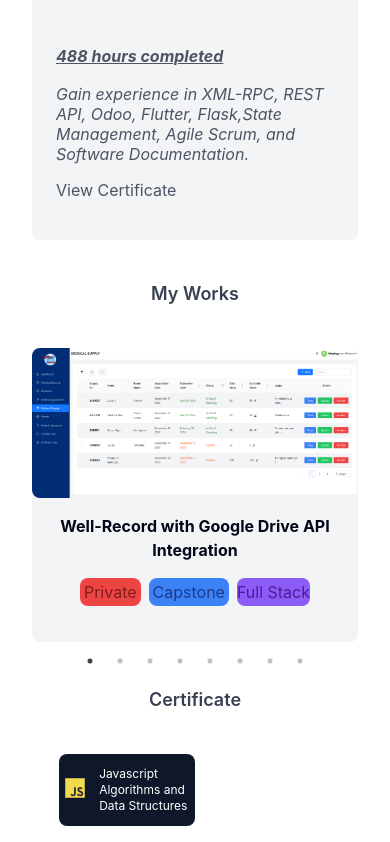
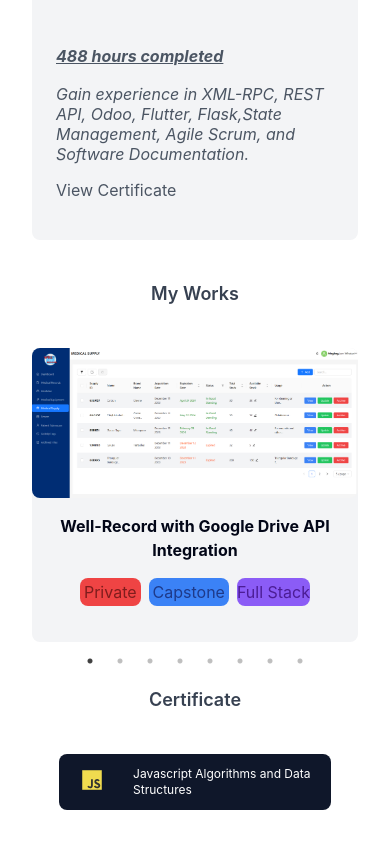
Before and after one commit to yoshieexD/Portfolio, a React (Create React App) app in the folder client/: page / in a window 390 px wide. Shown: the part 2043-2885 px from the top of the page. Built offline with nearby package versions, Linux system fonts and the light colour scheme; some icons are missing.

Commit message:
[ADD] fix mobile responsive

```diff
--- a/client/src/App.tsx
+++ b/client/src/App.tsx
@@ -9,9 +9,7 @@ import { HeaderText } from "./layout/Font";
 import { Helmet } from "react-helmet-async";
 import { Html, Css, Js, Ts, Php, Sql, TailWind, Bootstrap, Antd, ReactJs, ExpressJs, MongoDb, Npm, Postman, Git, Figma, Vercel, ReactQuery, Flutter, Flask, Python } from './asset/DevIcon';
 import { Capstone } from "./asset/Work";
-import { Javascript } from "./asset/Certificate";
 import { WorkContainer } from "./work/WorkContainer";
-
 import "slick-carousel/slick/slick.css";
 import "slick-carousel/slick/slick-theme.css";
 import Slider from "react-slick";
@@ -211,7 +209,7 @@ export default function App() {
             <HeaderText>Certificate</HeaderText>
           </div>
           <div className="w-full flex justify-center" >
-            <div className="w-5/6 grid md:grid-cols-4 xs:grid-cols-2 xxs:grid-cols-2">
+            <div className="w-5/6 grid md:grid-cols-4 xs:grid-cols-2 xxs:grid-cols-1">
               <div className="flex space-x-2 bg-slate-900 h-auto rounded-lg cursor-pointer" onMouseEnter={() => setLinks(true)} onMouseLeave={() => setLinks(false)} onClick={() => window.open('https://www.freecodecamp.org/certification/yoshieexD/javascript-algorithms-and-data-structures')}>
                 <div className="w-1/4 h-auto  flex items-center justify-center">
                   <div className="md:h-12 xs:h-full ">
```
